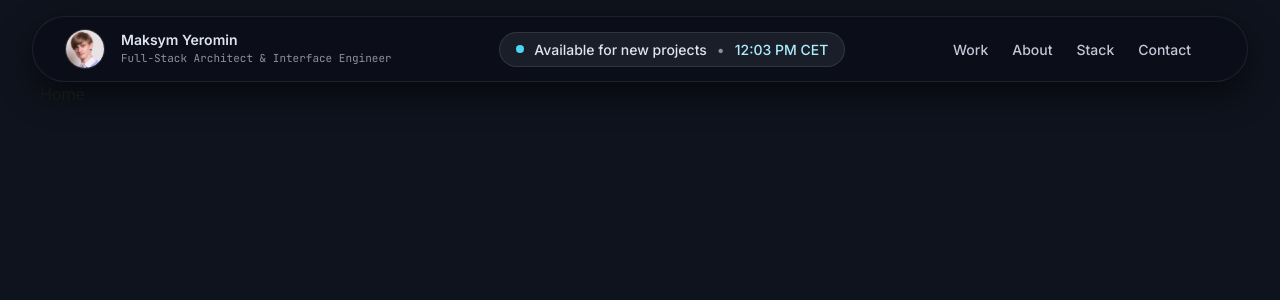
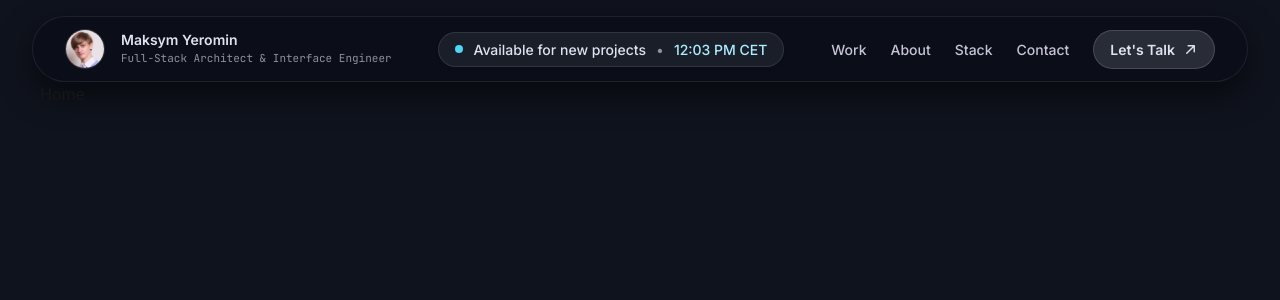
Before and after one commit to remix2021687/myResume, a Next.js app in the folder client/: page / in a window 1280 px wide. Shown: the top 300 px of the page. Built offline with nearby package versions, Linux system fonts and the light colour scheme.

Commit message:
Update Header

```diff
--- a/client/app/ui/layout/RootLayout/Header/Header.tsx
+++ b/client/app/ui/layout/RootLayout/Header/Header.tsx
@@ -1,7 +1,7 @@
 import Image from "next/image";
 import Link from "next/link";
-// import { ArrowUpRightIcon } from "@phosphor-icons/react";
 import { JetBrainsMono } from "@ui/fonts";
+import { HeaderButton } from "./components";
 import logo from "@public/img/logo.jpg";
 
 export const Header: React.FC = () => {
@@ -45,7 +45,7 @@ export const Header: React.FC = () => {
 					</h4>
 				</section>
 			</section>
-			<section className='flex flex-row justify-center items-center gap-2.5 px-4 py-1.5 bg-[#262A35]/60 border border-white/10 rounded-full'>
+			<section className='flex flex-row justify-center items-center gap-2.5 px-4 py-1.5 bg-[#262A35]/60 border border-white/10 rounded-full shadow-[0px_2px_4px_#000000]/5'>
 				<span className='w-2 h-2 rounded-full bg-[#4CD7F6]'></span>
 				<section className='flex flex-row justify-center items-center'>
 					<h2 className='flex flex-row items-center justify-center gap-2.5 text-[#DFE2F1] text-[14px] font-medium'>
@@ -55,7 +55,7 @@ export const Header: React.FC = () => {
 					</h2>
 				</section>
 			</section>
-			<section className='flex flex-row gap-6'>
+			<section className='flex flex-row justify-center items-center gap-6'>
 				{LinksList.map((data, index) => (
 					<Link
 						className='text-[14px] text-[#C7C4D7] font-medium'
@@ -64,7 +64,7 @@ export const Header: React.FC = () => {
 						{data.name}
 					</Link>
 				))}
-				<button>{/* Let's Talk <ArrowUpRightIcon /> */}</button>
+				<HeaderButton />
 			</section>
 		</nav>
 	);
--- /dev/null
+++ b/client/app/ui/layout/RootLayout/Header/components/HeaderButton/HeaderButton.tsx
@@ -0,0 +1,11 @@
+"use client";
+
+import { ArrowUpRightIcon } from "@phosphor-icons/react";
+
+export const HeaderButton: React.FC = () => {
+	return (
+		<button className='flex flex-row items-center justify-center gap-2 px-4 py-2 border border-white/15 bg-[#353944]/70 rounded-full text-[14px] text-[#DFE2F1] font-semibold cursor-pointer'>
+			Let's Talk <ArrowUpRightIcon weight='bold' color='#DFE2F1' size={15} />
+		</button>
+	);
+};
--- /dev/null
+++ b/client/app/ui/layout/RootLayout/Header/components/index.ts
@@ -0,0 +1 @@
+export * from "./HeaderButton/HeaderButton";
```
